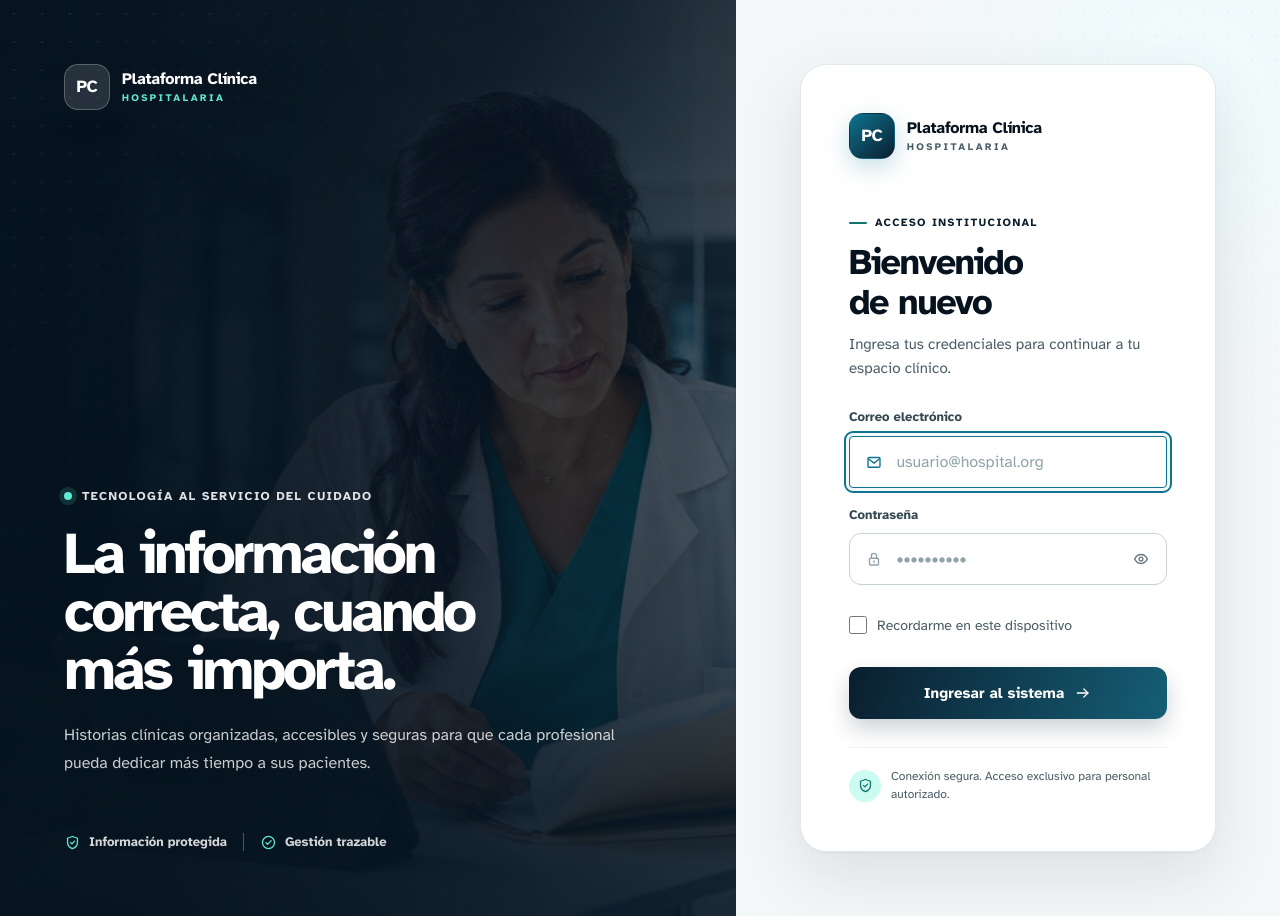
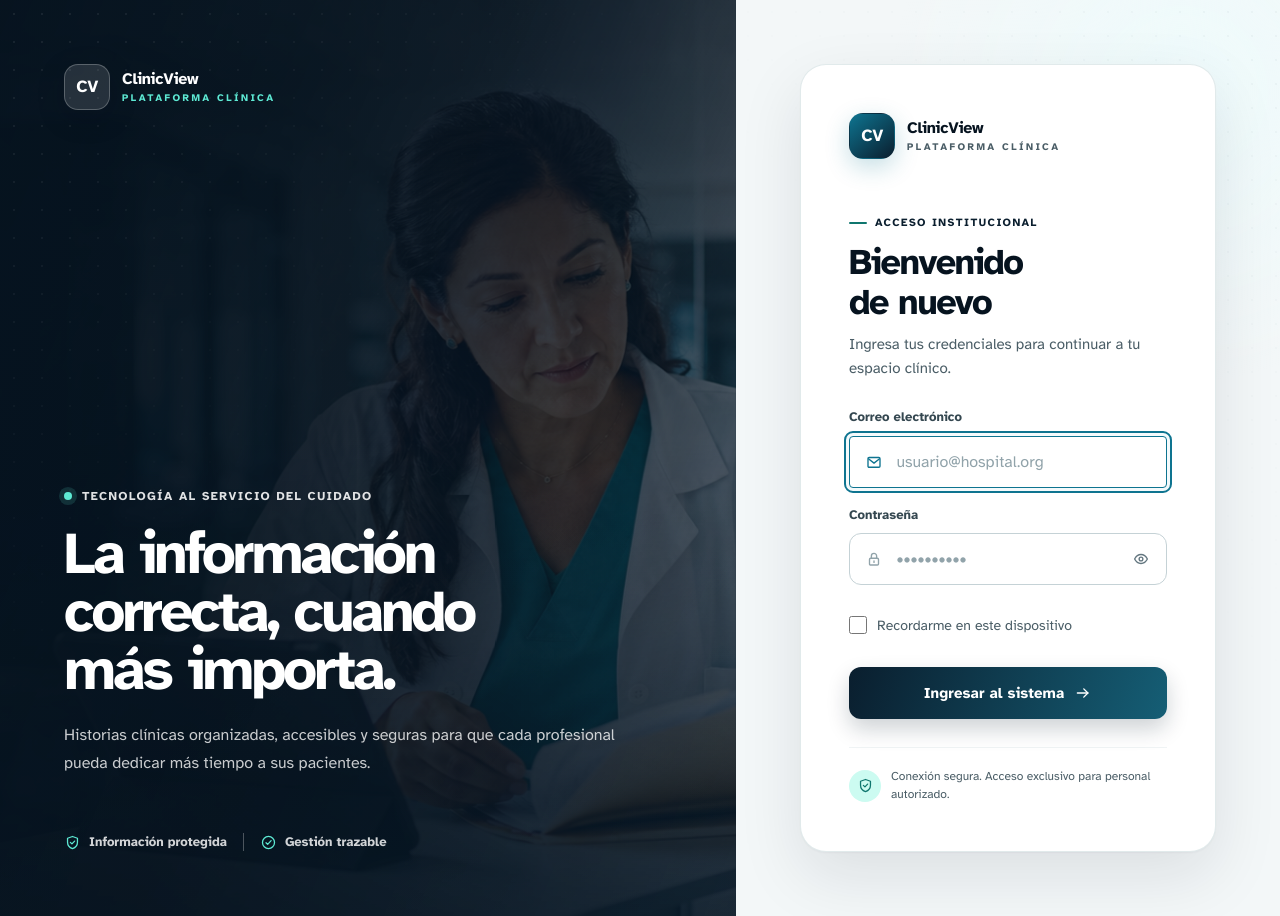
Before and after one commit to ClinicView/ClinicView-Frontend, a Next.js app: page /login in a window 1280 px wide. Built offline with nearby package versions, Linux system fonts and the light colour scheme; no server answers.

Commit message:
fix(brand): align ClinicView identity across app

```diff
--- a/src/features/auth/components/login-form.tsx
+++ b/src/features/auth/components/login-form.tsx
@@ -33,11 +33,11 @@ export function LoginForm() {
         <div className={styles.brandContent}>
           <div className={styles.brandHeader}>
             <span className={styles.logoMark} aria-hidden="true">
-              PC
+              CV
             </span>
             <span className={styles.logoText}>
-              <span className={styles.logoName}>Plataforma Clínica</span>
-              <span className={styles.logoSub}>HOSPITALARIA</span>
+              <span className={styles.logoName}>ClinicView</span>
+              <span className={styles.logoSub}>PLATAFORMA CLÍNICA</span>
             </span>
           </div>
 
@@ -73,13 +73,13 @@ export function LoginForm() {
         <div className={styles.formCard}>
           <div className={styles.formBrand}>
             <span className={styles.logoMark} aria-hidden="true">
-              PC
+              CV
             </span>
             <span className={styles.logoText}>
               <span className={`${styles.logoName} ${styles.logoNameDark}`}>
-                Plataforma Clínica
+                ClinicView
               </span>
-              <span className={styles.logoSub}>HOSPITALARIA</span>
+              <span className={styles.logoSub}>PLATAFORMA CLÍNICA</span>
             </span>
           </div>
 
```
